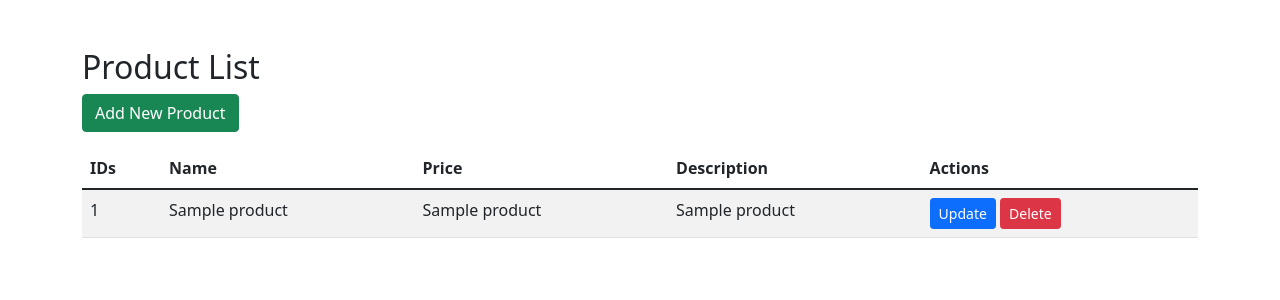
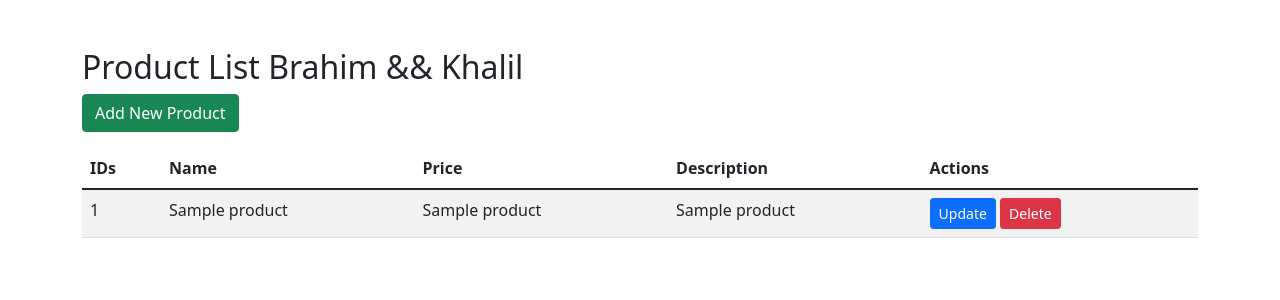
Before and after one commit to imanemarrouss/E-commerce-GithubActions, a Flask app: template templates/display_products.html in a window 1280 px wide. Shown: the top 300 px of the page. Run offline with Flask 3, Linux system fonts and the light colour scheme; the template is opened without the code that fills it: most values are stand-ins (such as "Sample title", 1, 10 or a date in 2020); some libraries are stand-ins or nearby versions.

Commit message:
add page

```diff
--- a/templates/display_products.html
+++ b/templates/display_products.html
@@ -8,7 +8,7 @@
 </head>
 <body>
     <div class="container mt-5">
-        <h2>Product List</h2>
+        <h2>Product List Brahim && Khalil</h2>
         {% with messages = get_flashed_messages(with_categories=true) %}
           {% if messages %}
             {% for category, message in messages %}
```
